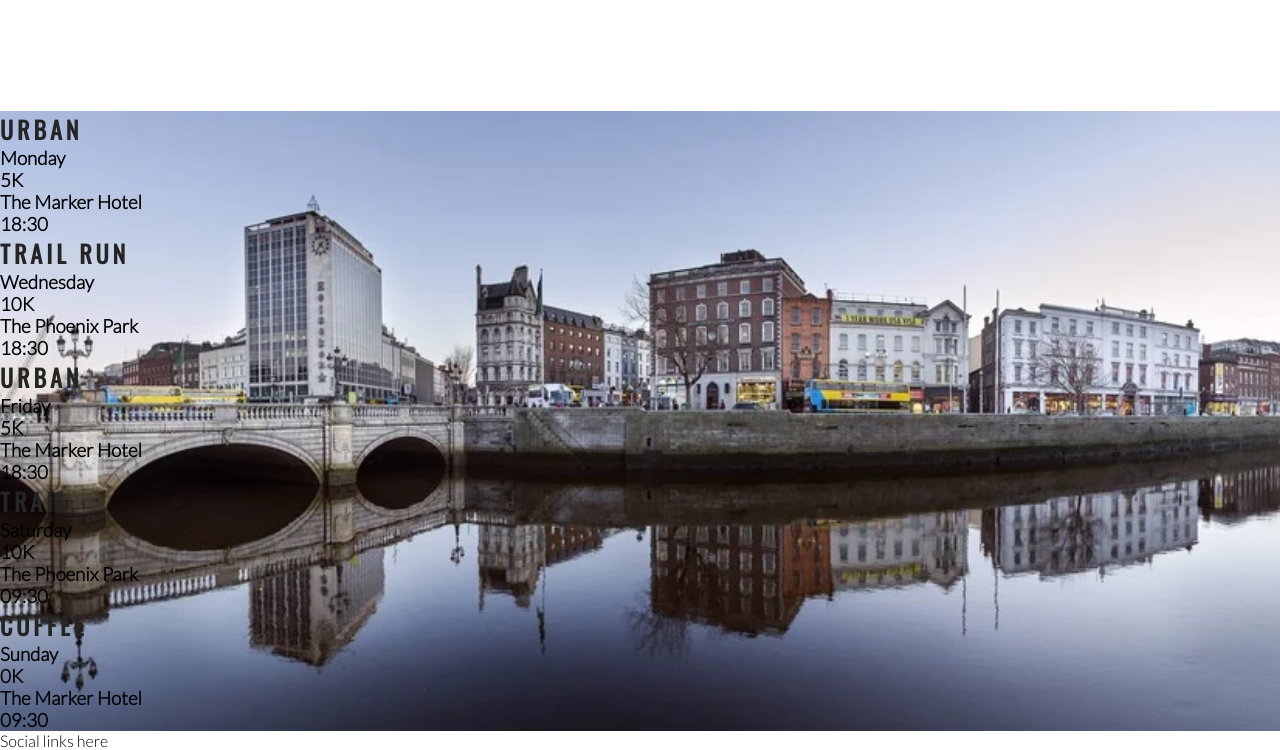
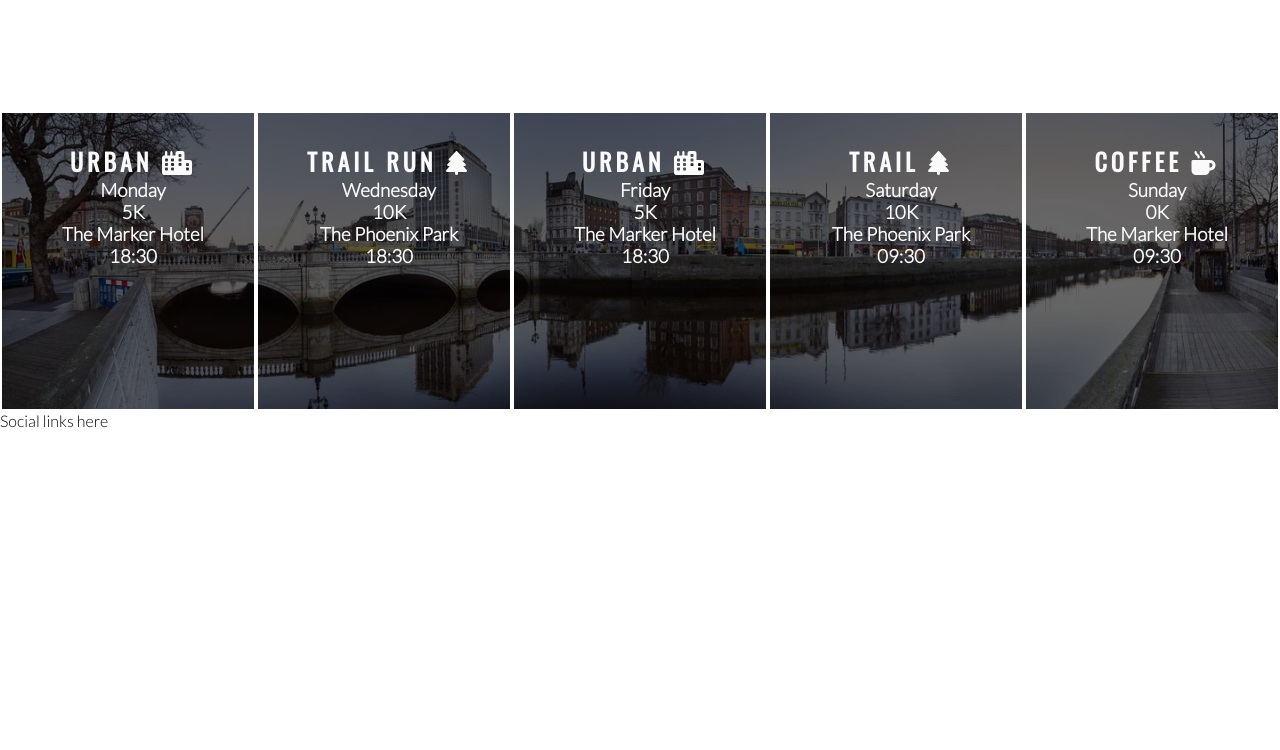
Before and after one commit to Gurmali/love-running, a plain HTML site: page index.html in a window 1280 px wide. Shown: the part 1244-1994 px from the top of the page. After the commit the page ends 1674 px from the top, so only its background shows below. Drawn offline with nearby package versions, Linux system fonts and the light colour scheme.

Commit message:
Style times panels and add icons

```diff
--- a/assets/css/style.css
+++ b/assets/css/style.css
@@ -197,3 +197,20 @@ hr {
     width: 100%;
     overflow: hidden;
 }
+
+#times div {
+    color: #fafafa;
+    background-color: rgba(0, 0, 0, .6);
+    width: 20%;
+    height: 300px;
+    float: left;
+    padding-top: 30px;
+    padding-left: 10px;
+    text-align: center;
+    border: 2px solid white;
+    box-sizing: border-box;
+}
+
+#times h2 {
+    color: #fafafa;
+}
--- a/index.html
+++ b/index.html
@@ -77,35 +77,35 @@
     </section>
     <section id="times">
         <div>
-            <h2>Urban</h2>
+            <h2>Urban <i class="fa-solid fa-city"></i></h2>
             <h3>Monday</h3>
             <h3>5K</h3>
             <h3>The Marker Hotel</h3>
             <h3>18:30</h3>
         </div>
         <div>
-            <h2>Trail Run</h2>
+            <h2>Trail Run <i class="fa-solid fa-tree"></i></h2>
             <h3>Wednesday</h3>
             <h3>10K</h3>
             <h3>The Phoenix Park</h3>
             <h3>18:30</h3>
         </div>
         <div>
-            <h2>Urban</h2>
+            <h2>Urban <i class="fa-solid fa-city"></i></h2>
             <h3>Friday</h3>
             <h3>5K</h3>
             <h3>The Marker Hotel</h3>
             <h3>18:30</h3>
         </div>
         <div>
-            <h2>Trail</h2>
+            <h2>Trail <i class="fa-solid fa-tree"></i></h2>
             <h3>Saturday</h3>
             <h3>10K</h3>
             <h3>The Phoenix Park</h3>
             <h3>09:30</h3>
         </div>
         <div>
-            <h2>Coffee</h2>
+            <h2>Coffee <i class="fa-solid fa-mug-hot"></i></h2>
             <h3>Sunday</h3>
             <h3>0K</h3>
             <h3>The Marker Hotel</h3>
```
